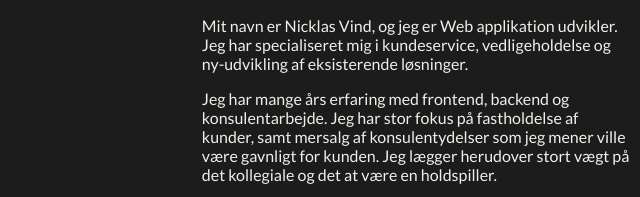
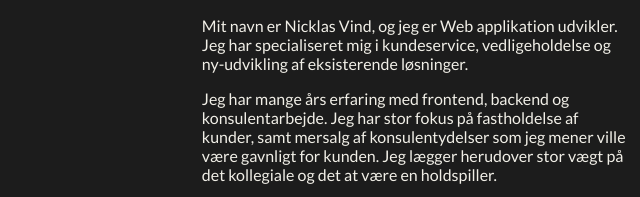
Before and after one commit to nfvind/NicklasVind_DK, a website: page app/index.html in a window 1280 px wide. Shown: the part 434-631 px from the top of the page, 640-1280 px from the left. Drawn offline with nearby package versions, Linux system fonts and the light colour scheme; files that its build step writes are made by us from their sources.

Commit message:
korrektur

```diff
--- a/app/index.html
+++ b/app/index.html
@@ -33,7 +33,7 @@
           <img id="me" src="images/Nicklas_column.png">
           <div class="about">
             <p>Mit navn er Nicklas Vind, og jeg er Web applikation udvikler. Jeg har specialiseret mig i kundeservice, vedligeholdelse og ny-udvikling af eksisterende løsninger.</p>
-            <p>Jeg har mange års erfaring med frontend, backend og konsulentarbejde. Jeg har stor fokus på fastholdelse af kunder, samt mersalg af konsulentydelser som jeg mener ville være gavnligt for kunden. Jeg lægger herudover stort vægt på det kollegiale og det at være en holdspiller.
+            <p>Jeg har mange års erfaring med frontend, backend og konsulentarbejde. Jeg har stor fokus på fastholdelse af kunder, samt mersalg af konsulentydelser som jeg mener ville være gavnligt for kunden. Jeg lægger herudover stor vægt på det kollegiale og det at være en holdspiller.
             </p>
             <p><b>Jeg har erfaring med følgende: C#, PHP, ASP.NET (MVC), MYSQL, MSSQL, Javascript, HTML5, CSS, Angular, SASS, nodejs, NPM, Git, Photoshop, illustrator, Sharepoint, Sitecore m.m.</b></p>
           </div>
```
Also changed, not shown: 2 other files.
